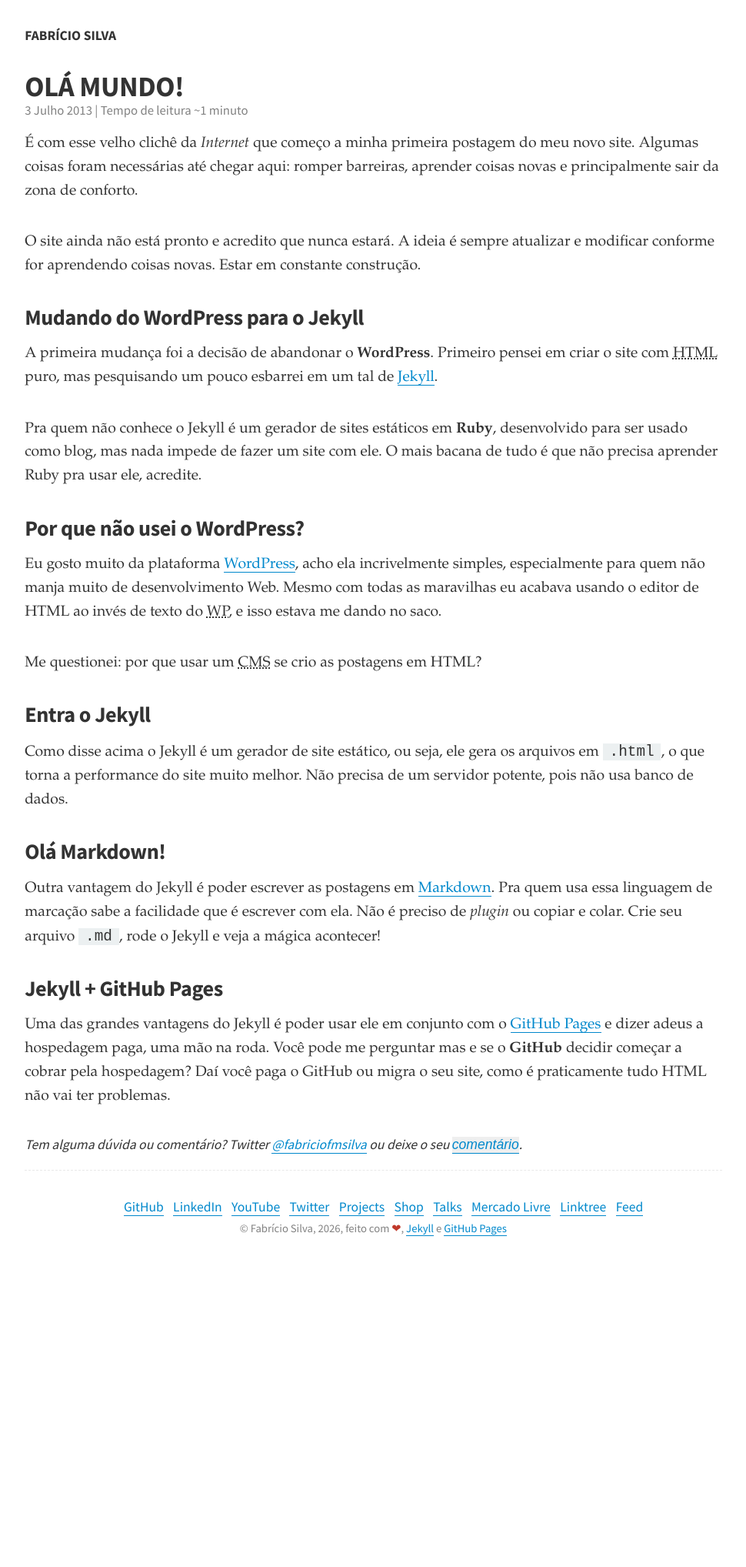
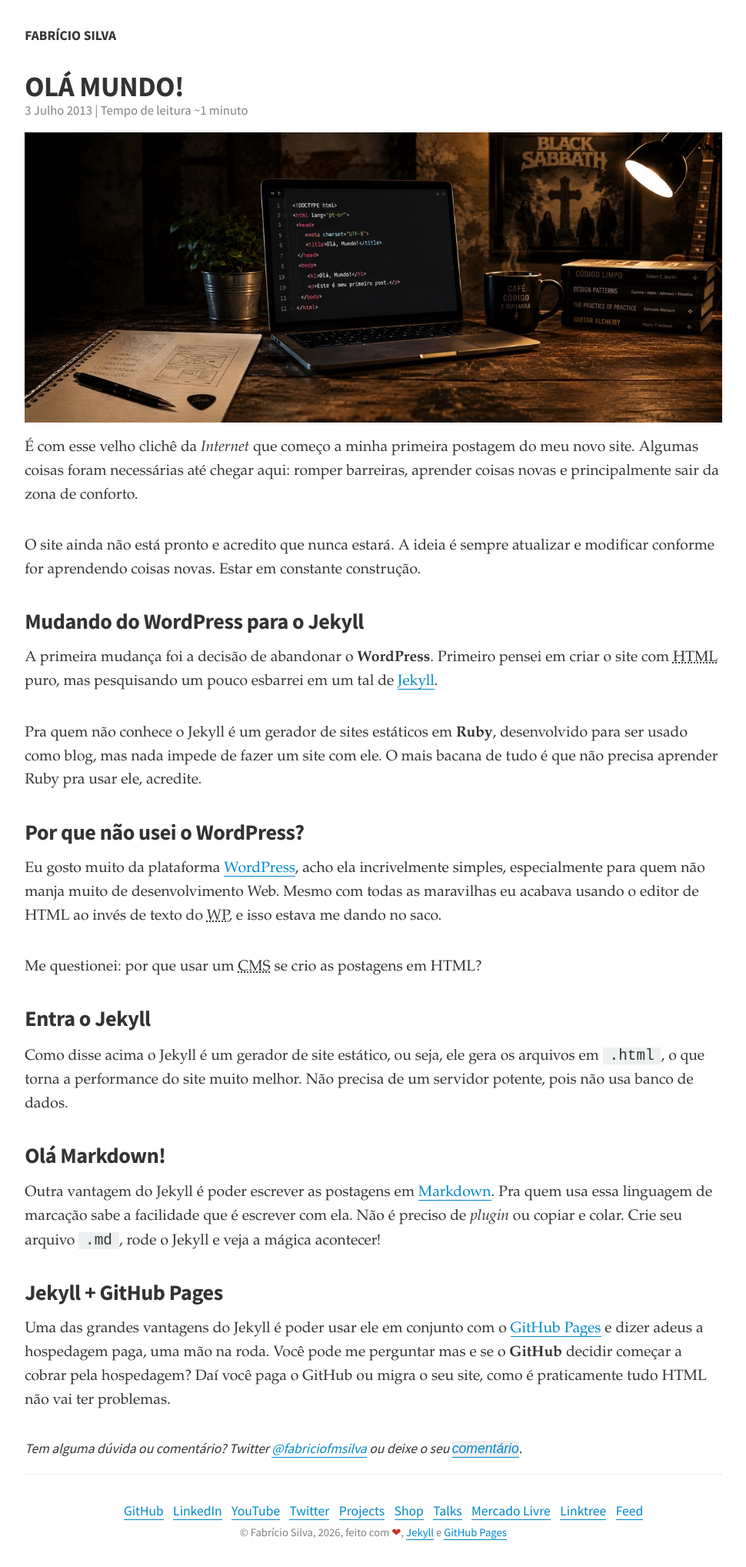
Before and after one commit to fabriciofmsilva/fabriciofmsilva.github.io, a Jekyll site: the page built from _posts/2013-07-03-ola-mundo.md, in a window 1280 px wide. Shown: the whole page at 77% size, without its empty margins (159-1129 px from the left). Built offline with Jekyll 4.4.1, drawn with Linux system fonts in a browser that asks for light colours; before the commit the page ends 1641 px from its top, so only the background shows below that.

Commit message:
feat(post): adiciona uma imagem ao post olá mundo

```diff
--- a/_posts/2013-07-03-ola-mundo.md
+++ b/_posts/2013-07-03-ola-mundo.md
@@ -5,6 +5,8 @@ description: Minha primeira postagem com Jekyll
 date: 2013-07-03 23:12:23
 categories: blog
 tags: blog
+image: /img/2013/ola-mundo.jpeg
+image-alt: Foto de um notebook em cima de uma mesa com a tela mostrando códigos HTML, um caderno com alguns racunos e uma caneca com café, alguns livros sobre a mesa
 ---
 
 É com esse velho clichê da *Internet* que começo a minha primeira postagem do meu novo site. Algumas coisas foram necessárias até chegar aqui: romper barreiras, aprender coisas novas e principalmente sair da zona de conforto.
```
Also changed, not shown: img/2013/ola-mundo.jpeg (added).
